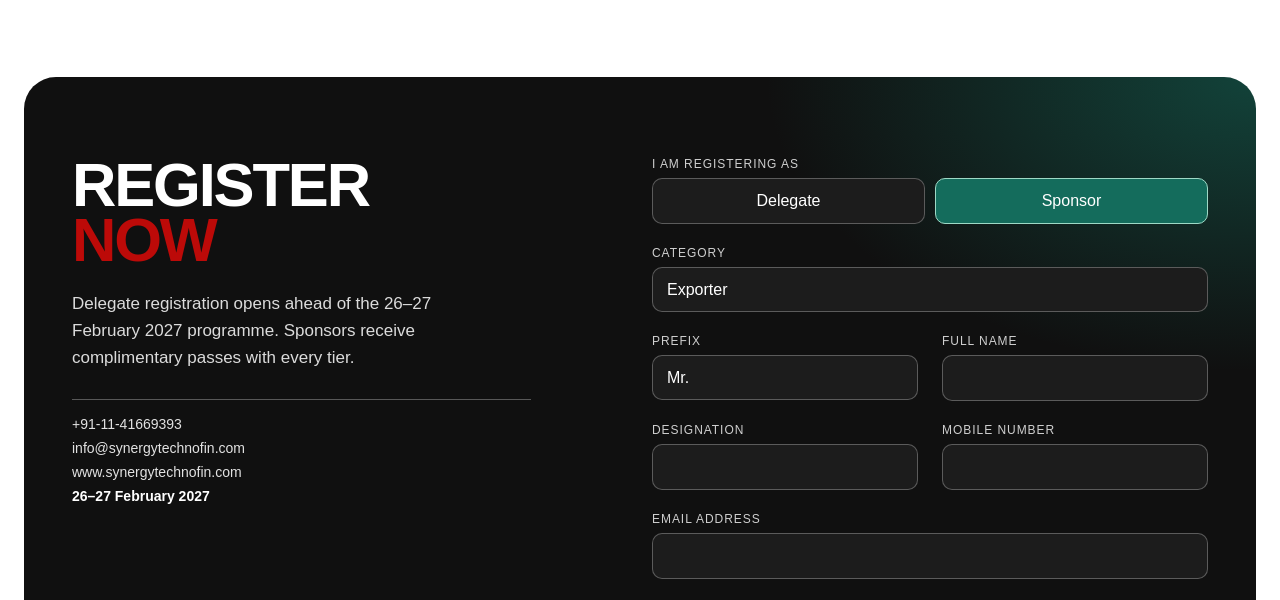
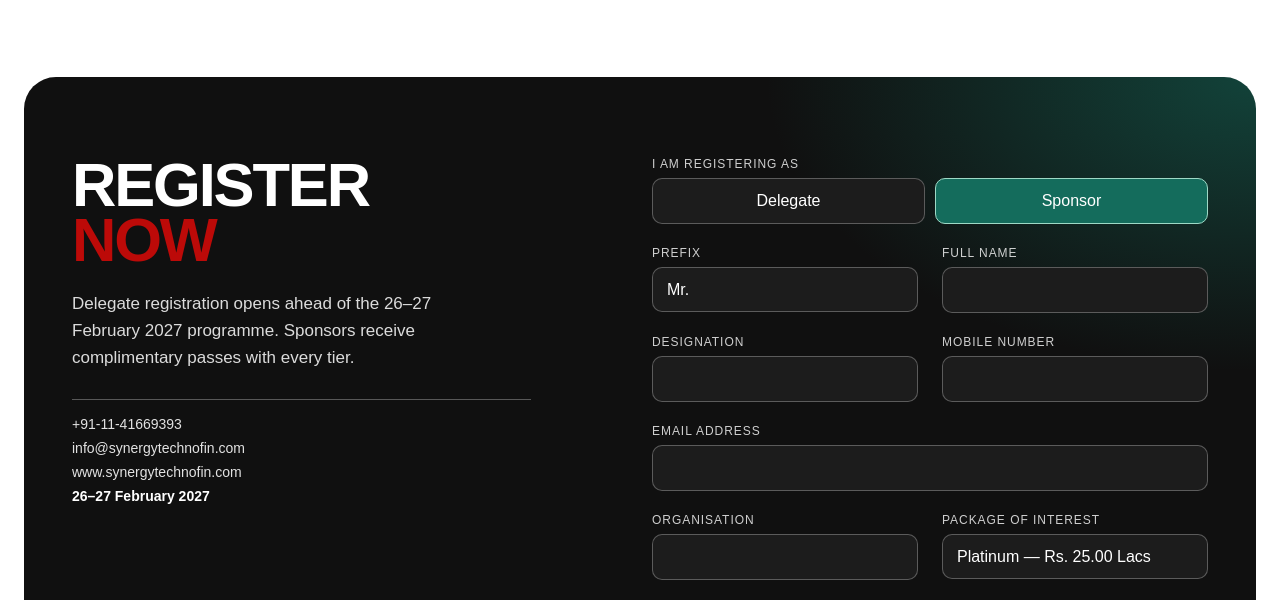
Before and after one commit to vedntzz/AgriExport, a website with bundled scripts: page public/index.html in a window 1280 px wide. Both pictures are taken after a click on the button "Sponsor". Shown: the part 9825-10425 px from the top of the page. Built offline with nearby package versions, Linux system fonts and the light colour scheme; files whose address does not match are found by name.

Commit message:
T13: Toggle audience field visibility and required attributes

```diff
--- a/public/css/form.css
+++ b/public/css/form.css
@@ -7,6 +7,7 @@
 [data-site] .register-label-2 { color: #FFFFFF; font-weight: 600; }
 [data-site] .register-form { grid-column: 7 / span 6; display: flex; flex-direction: column; gap: 22px; }
 [data-site] .register-field { display: flex; flex-direction: column; gap: 7px; }
+[data-site] .register-field[hidden] { display: none; }
 [data-site] .register-label-3 { font-family: 'Archivo Narrow', sans-serif; font-size: 12px; letter-spacing: 0.08em; text-transform: uppercase; color: rgba(255,255,255,0.8); }
 [data-site] .register-select { background: #1C1C1C; border: 1px solid rgba(255,255,255,0.28); padding: 13px 14px; font-family: Archivo, sans-serif; font-size: 16px; color: #FFFFFF; outline: none; appearance: none; border-radius: 10px; }
 [data-site] .register-grid { display: grid; grid-template-columns: minmax(0, 1fr) minmax(0, 1fr); gap: 22px 24px; }
--- a/public/js/audience-toggle.js
+++ b/public/js/audience-toggle.js
@@ -23,12 +23,24 @@ function markAudienceOption(button, audience) {
   button.setAttribute('aria-pressed', String(active));
 }
 
+function setAudienceField(form, name, visible) {
+  const field = form.querySelector(`[name="${name}"]`);
+  field.closest('label').hidden = !visible;
+  field.toggleAttribute('required', visible);
+}
+
+function updateAudienceFields(form, sponsor) {
+  form.querySelector('[data-sponsor-fields]').hidden = !sponsor;
+  setAudienceField(form, 'category', !sponsor);
+  setAudienceField(form, 'package', sponsor);
+  setAudienceField(form, 'message', sponsor);
+}
 
 function selectAudience(form, audience) {
   const sponsor = audience === 'Sponsor';
   form.querySelector('input[name="audience"]').value = audience;
   form.querySelector('[type="submit"]').textContent = sponsor ? 'Send sponsorship enquiry' : 'Register as delegate';
-  form.querySelector('[data-sponsor-fields]').hidden = !sponsor;
+  updateAudienceFields(form, sponsor);
   form.querySelectorAll('[data-audience]').forEach((button) => markAudienceOption(button, audience));
 }
 
```
Also changed, not shown: tests/dom/audience-toggle.test.js (+35 -0 lines).
